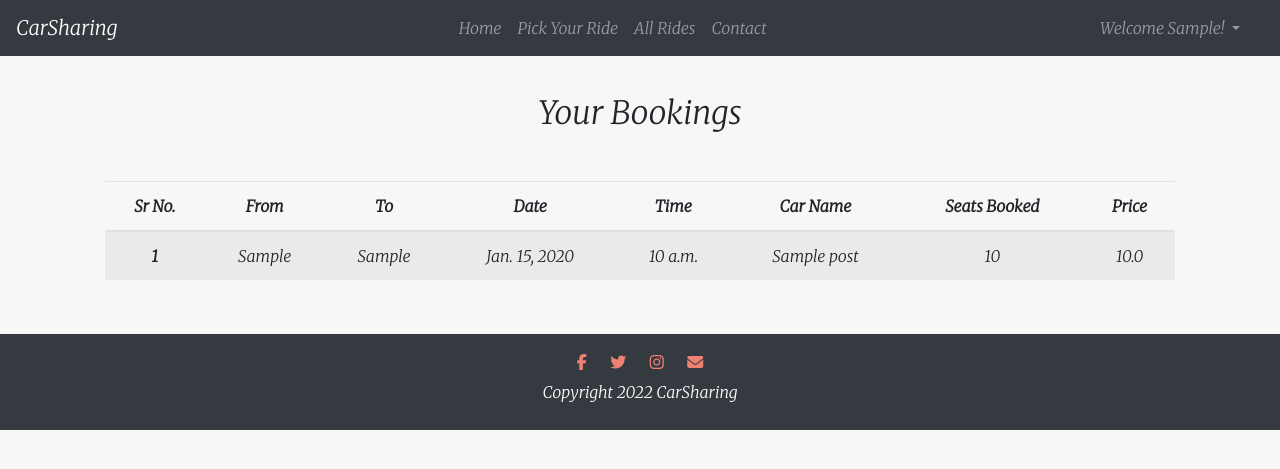
After one commit to bajpaiayush0128/django-car-sharing, a Django app: page /booking/1/ in a window 1280 px wide. The commit adds this page. Shown: the top 469 px of the page. Run offline with Django 4.2, Linux system fonts and the light colour scheme; a user stored in the database is signed in; tables that the repository leaves empty hold one stand-in row (values such as "Sample post"); some libraries are stand-ins or nearby versions.

Commit message:
created your booking feature to show all your booked rides

```diff
--- a/home/admin.py
+++ b/home/admin.py
@@ -1,5 +1,5 @@
 from django.contrib import admin
-from .models import Post, Profile, Contact
+from .models import Post, Profile, Contact, Booking
 
 # Register your models here.
 
@@ -13,7 +13,11 @@ class ProfileAdmin(admin.ModelAdmin):
 class ContactAdmin(admin.ModelAdmin):
     list_display=('name','email','phone','desc','time')
 
+# class ContactAdmin(admin.ModelAdmin):
+#     list_display=('name','email','phone','desc','time')
+
 
 admin.site.register(Post, PostAdmin)
 admin.site.register(Profile, ProfileAdmin)
 admin.site.register(Contact, ContactAdmin)
+admin.site.register(Booking)
--- a/home/models.py
+++ b/home/models.py
@@ -10,6 +10,7 @@ User = settings.AUTH_USER_MODEL
 class Post(models.Model):
     user = models.ForeignKey(
         User, on_delete=models.CASCADE, default=1, blank=True, null=True)
+    # riders = models.ForeignKey(User, on_delete=models.CASCADE, blank=True, null=True)
     car_name = models.CharField(max_length=120)
     date_of_trip = models.DateField(default=timezone.now)
     time_of_trip = models.TimeField(default=timezone.now)
@@ -44,3 +45,9 @@ class Contact(models.Model):
 
     def __str__(self):
         return self.name + '-' + self.email
+
+# This model is savig ride information
+class Booking(models.Model):
+    post=models.ForeignKey("Post", on_delete=models.CASCADE)
+    riders_id=models.IntegerField(blank=True, null=True)
+    seats_booked=models.IntegerField(blank=True, null=True, default=0)
--- a/home/templates/navbar.html
+++ b/home/templates/navbar.html
@@ -35,6 +35,7 @@
             <a class="dropdown-item" href="{% url 'home:profile' %}">Edit your Profile</a>
             <a class="dropdown-item" href="{% url 'home:PubRide' %}">Publish A Ride</a>
             <a class="dropdown-item" href="{% url 'home:yourRide' request.user.id %}">Your Rides</a>
+            <a class="dropdown-item" href="{% url 'home:booking' request.user.id %}">Your Bookings</a>
             <div class="dropdown-divider"></div>
             <a class="dropdown-item" href="{% url 'home:logOut' %}">Sign Out</a>
           </div>
--- /dev/null
+++ b/home/templates/yourBookings.html
@@ -0,0 +1,50 @@
+{% extends 'base.html' %}
+{% load static %}
+
+{% block head %}
+<title>Your Rides</title>
+{% endblock %}
+
+{% block content %}
+<section id="yourRide">
+    <div class="container">
+        {% if bookings %}
+        <h2 class="mb-5">Your Bookings</h2>
+        <table class="table table-striped">
+            <thead>
+              <tr>
+                <th scope="col">Sr No.</th>
+                <th scope="col">From</th>
+                <th scope="col">To</th>
+                <th scope="col">Date</th>
+                <th scope="col">Time</th>
+                <th scope="col">Car Name</th>
+                <th scope="col">Seats Booked</th>
+                <th scope="col">Price</th>
+                {% comment %} <th scope="col">Actions</th> {% endcomment %}
+              </tr>
+            </thead>
+            <tbody>
+                {% for booking in bookings %}
+                <tr>
+                    <th scope="row">{{forloop.counter}}</th>
+                    <td>{{booking.post.source}}</td>
+                    <td>{{booking.post.destination}}</td>
+                    <td>{{booking.post.date_of_trip}}</td>
+                    <td>{{booking.post.time_of_trip}}</td>
+                    <td>{{booking.post.car_name}}</td>
+                    <td>{{booking.seats_booked}}</td>
+                    <td>{{booking.post.price}}</td>
+                    {% comment %} <td><i class="edit fa-regular fa-pen-to-square" onclick="location.href='/updateRide/{{ride.id}}'" title="Edit your Ride"></i>
+                        <i class="edit fa-regular fa-trash-can ml-3 mt-1" onclick="location.href='/deleteRide/{{ride.id}}'" title="Delete your Ride"></i></td> {% endcomment %}
+                      {% comment %} {% url 'deleteRide' ride.id %} {% endcomment %}
+                </tr>
+                {% endfor %}
+            </tbody>
+          </table>
+          {% else %}
+          <h2 class="mb-5">You did not booked any rides yet!</h2>
+          {% endif %}
+    </div>
+</section>
+{% endblock content %}
--- a/home/urls.py
+++ b/home/urls.py
@@ -16,6 +16,7 @@ urlpatterns = [
     path('deleteRide/<int:id>/', views.deleteRide, name='deleteRide'),
     path('rides/', views.rides, name='rides'),
     path('profile/', views.profile, name='profile'),
+    path('booking/<int:pk>/', views.booking, name='booking'),
     path('success/', views.success, name='success'),
     path('decrease_counter/<int:pk>/',
          views.decrease_counter, name='decrease_counter'),
--- a/home/views.py
+++ b/home/views.py
@@ -197,14 +197,28 @@ def rides(request):
 
         return render(request, "allRides.html", context)
 
+def booking(request, pk):
+    if request.user.is_authenticated:
+        bookings=Booking.objects.filter(riders_id=pk)
+
+        context={'bookings':bookings}
+        return render(request, "yourBookings.html", context)
+
 
 def decrease_counter(request, pk):
     if request.method == "POST":
         ride = Post.objects.get(id=pk)
         # getting number_of_passenger through url get method
         number=request.GET.get('number')
+        number=number if number else 1
+        print(number)
         ride.vacant_seats = F('vacant_seats') - number
         ride.save()
+
+        # This model is savig ride information
+        bookings=Booking(post=ride, riders_id=request.user.id, seats_booked=number)
+        bookings.save()
+
         return render(request, "success.html")
 
 
```
Also changed, not shown: home/migrations/0005_alter_profile_image_booking.py (added), home/migrations/0006_booking_seats_booked.py (added).
